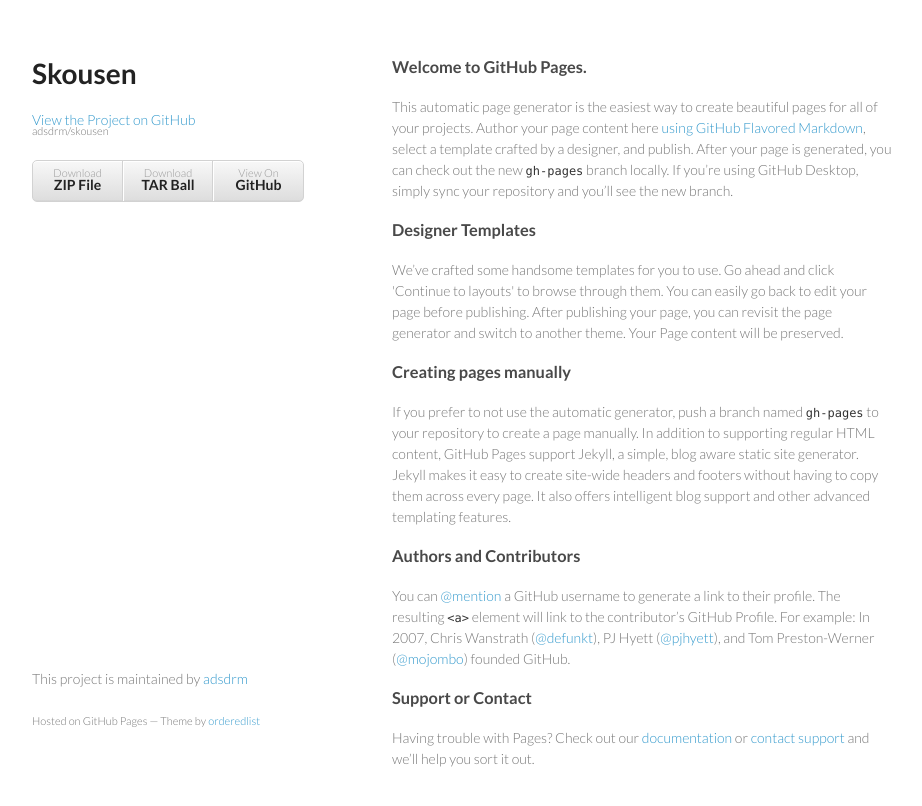
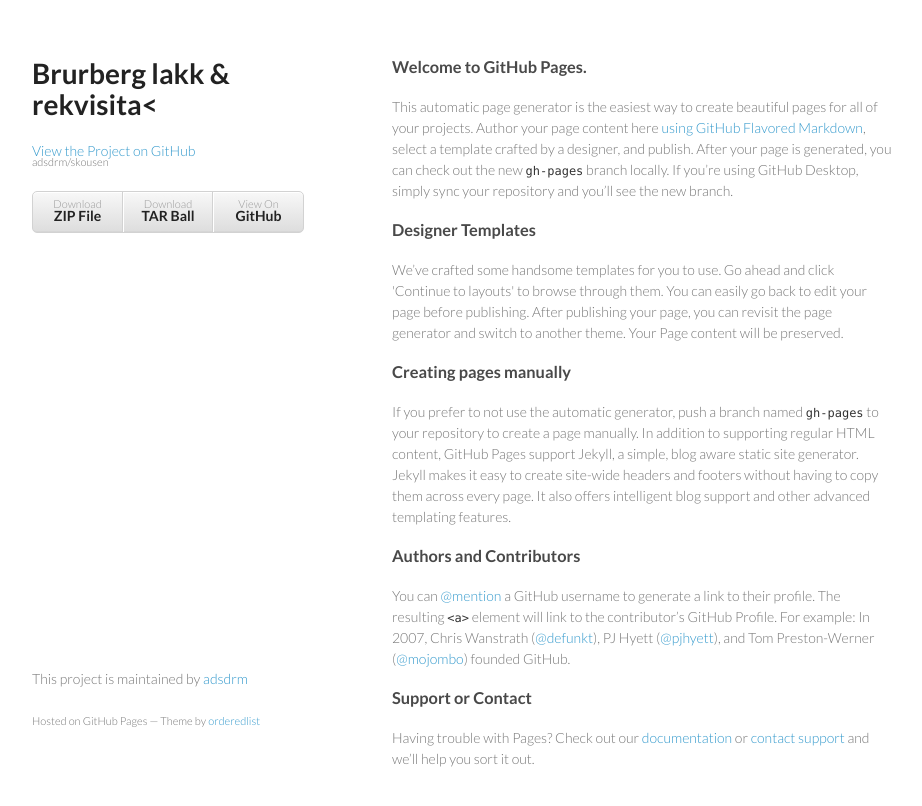
Before and after one commit to Brurberglakk/lakk, a plain HTML site: page index.html in a window 1280 px wide. Shown: the whole page, without its empty margins (178-1100 px from the left). Drawn offline with Linux system fonts and the light colour scheme.

Commit message:
Update index.html

```diff
--- a/index.html
+++ b/index.html
@@ -3,7 +3,7 @@
   <head>
     <meta charset="utf-8">
     <meta http-equiv="X-UA-Compatible" content="chrome=1">
-    <title>Skousen by adsdrm</title>
+    <title>Brurberg lakk & rekvisita</title>
 
     <link rel="stylesheet" href="stylesheets/styles.css">
     <link rel="stylesheet" href="stylesheets/github-light.css">
@@ -15,7 +15,7 @@
   <body>
     <div class="wrapper">
       <header>
-        <h1>Skousen</h1>
+        <h1>Brurberg lakk & rekvisita<</h1>
         <p></p>
 
         <p class="view"><a href="https://github.com/adsdrm/skousen">View the Project on GitHub <small>adsdrm/skousen</small></a></p>
```
